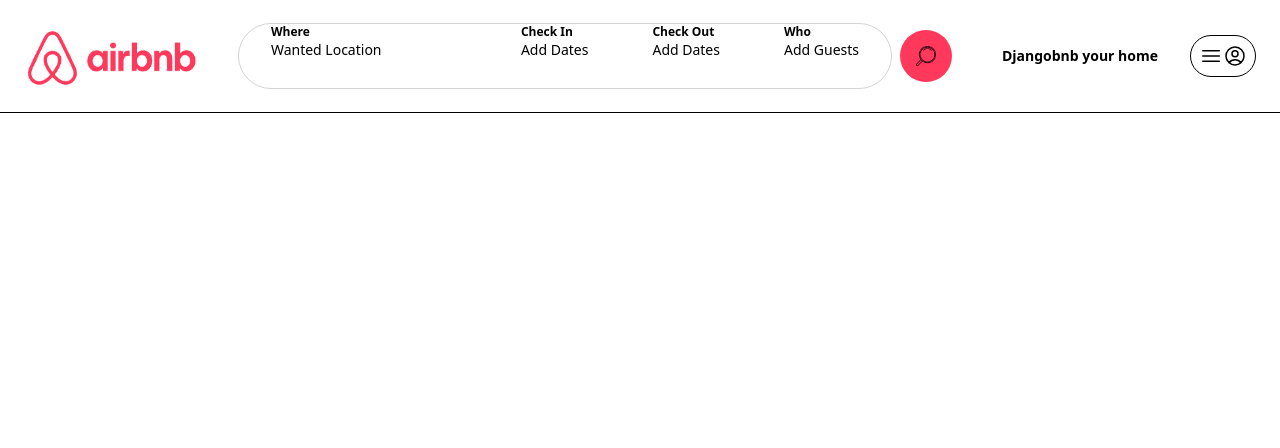
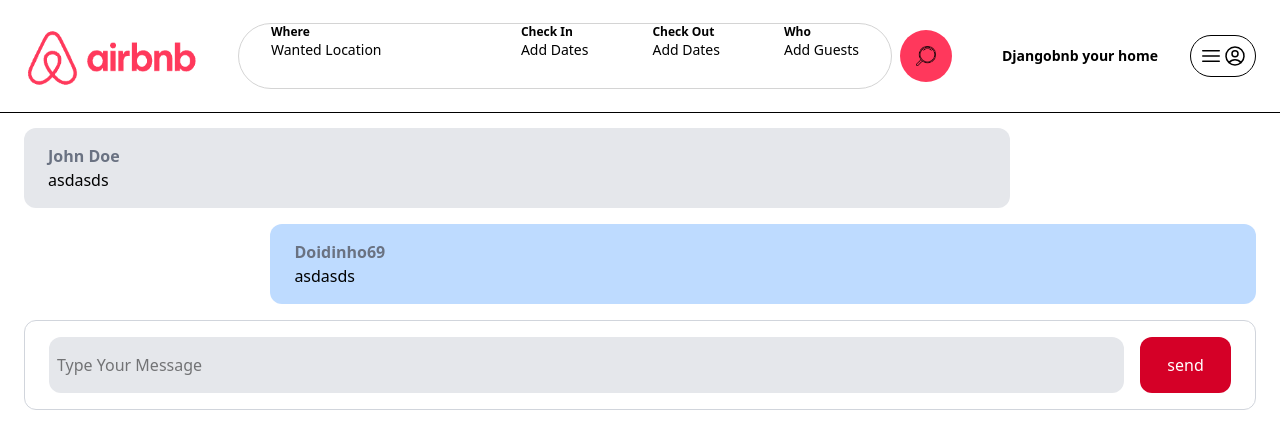
Before and after one commit to NickolasSantosCremasco/Airbnb-Clone, a Next.js app: page /inbox/1 in a window 1280 px wide. Shown: the top 448 px of the page. Built offline with nearby package versions, Linux system fonts and the light colour scheme.

Commit message:
Conversation

```diff
--- a/app/components/Navbar/UserNav.tsx
+++ b/app/components/Navbar/UserNav.tsx
@@ -1,3 +1,5 @@
+'use client';
+
 const UserNav = () => {
     return(
         <div className="p-2 relative inline-block border rounded-full">
--- /dev/null
+++ b/app/components/forms/CutomButton.tsx
@@ -0,0 +1,23 @@
+
+interface CustomButtonProps {
+    label:string;
+    className?: string;
+    onClick: () => void;
+}
+
+const CustomButton:React.FC<CustomButtonProps> = ({
+    label,
+    className,
+    onClick
+}) => {
+    return(
+        <div
+            onClick={onClick}
+            className={` py-4 bg-[#d50027] text-white rounded-xl transition cursor-pointer text-center ${className}`}
+        >
+            {label}
+        </div>
+    )
+}
+
+export default CustomButton
--- a/app/components/inbox/ConversationDetail.tsx
+++ b/app/components/inbox/ConversationDetail.tsx
@@ -1,6 +1,38 @@
+'use client'
+
+import CustomButton from "../forms/CutomButton";
+
  const ConversationDetail = () => {
     return (
-        <div></div>
+        <>
+            <div className="max-h-[400px] overflow-auto flex flex-col space-y-4">
+                <div  className={`w-[80%] py-4 px-6 rounded-xl bg-gray-200`}>
+                    <p className="font-bold text-gray-500">John Doe</p>
+
+                    <p>asdasds</p>
+                </div>
+
+                <div  className={`w-[80%] ml-[20%] py-4 px-6 rounded-xl bg-blue-200`}>
+                    <p className="font-bold text-gray-500">Doidinho69</p>
+
+                    <p>asdasds</p>
+                </div>
+            </div>
+
+            <div className="mt-4 py-4 px-6 flex border border-gray-300 space-x-4 rounded-xl">
+                <input
+                    type="text"
+                    placeholder=    "Type Your Message"
+                    className="w-full p-2 bg-gray-200 rounded-xl"
+                />
+
+                <CustomButton
+                    label='send'
+                    onClick={() => {console.log('cliked')}}
+                    className="w-[100px]"
+                />
+            </div>
+        </>
     )
  }
 
```
